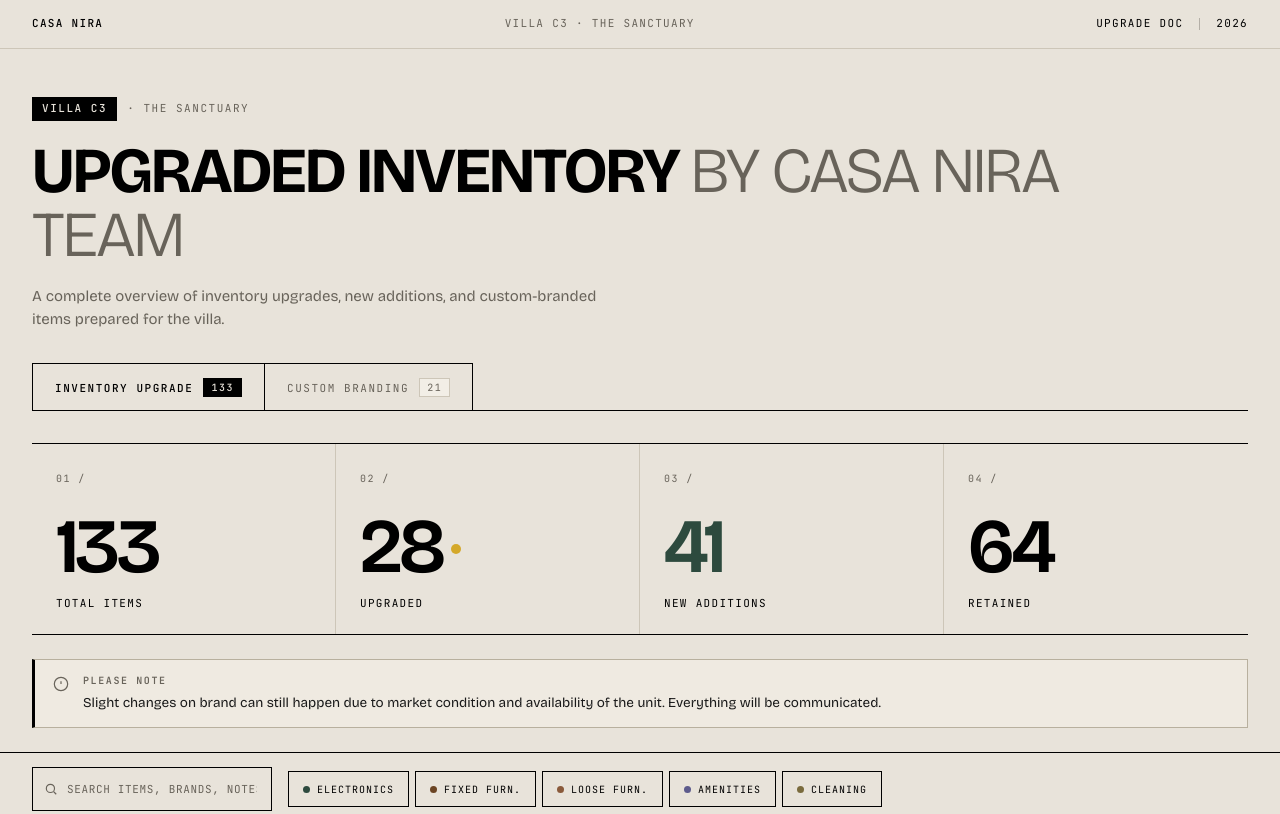
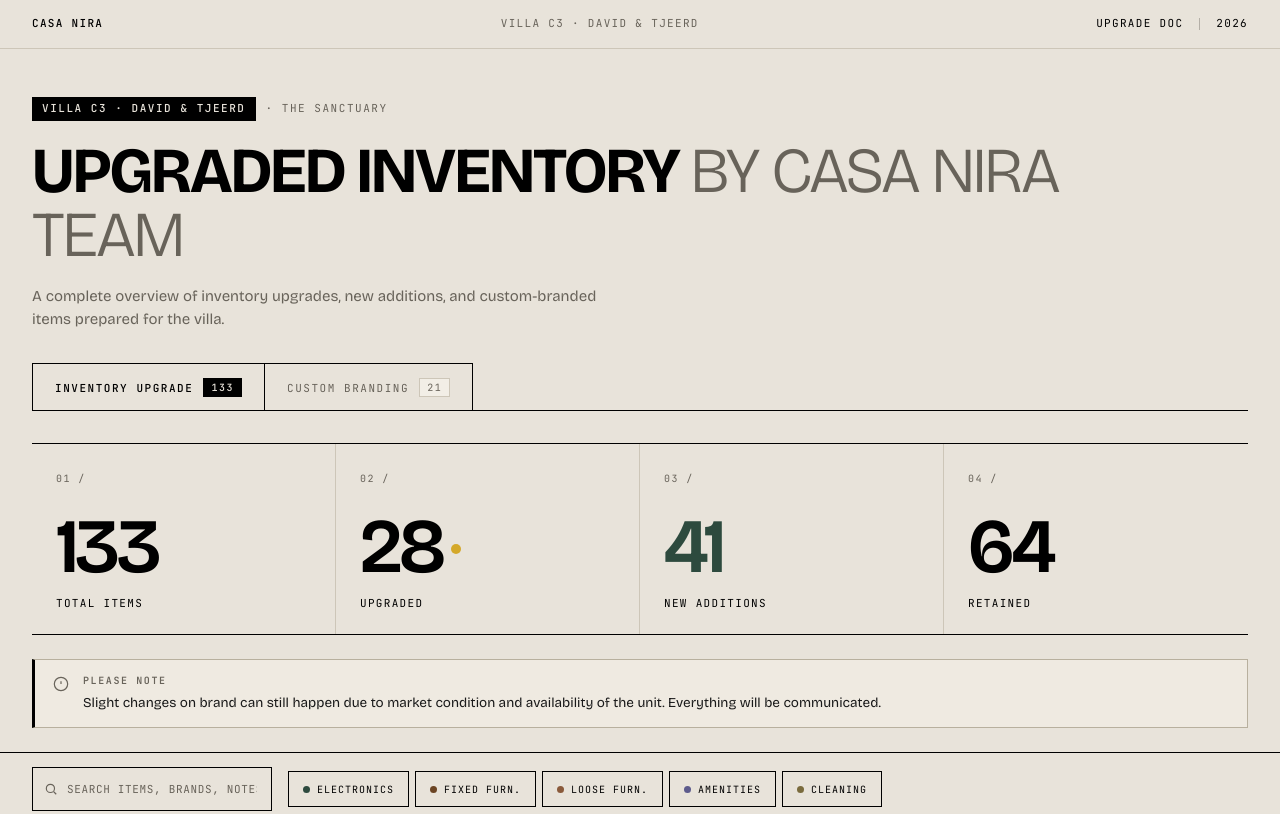
Before and after one commit to casanirauluwatu/inventory-casanira-c3, a plain HTML site: page index.html in a window 1280 px wide. Shown: the top 814 px of the page. Drawn offline with nearby package versions, Linux system fonts and the light colour scheme.

Commit message:
Set C3 owner and estate name: The Sanctuary C3 · David & Tjeerd
Confirmed by the team. Applied to all four identity points (title bar,
hero pill, footer, data-block comment), matching the C7 and C1 pattern
of VILLA <unit> · <OWNER> with the estate as the trailing tag.

PT Alchemy Estate Group is the contracting entity in the furnishing
agreement, not the owner name for the document — hence the earlier
placeholder. Also closes the 'The Sanctuary' naming query, which the
team confirmed.

Ampersand escaped as &amp; in markup; verified it decodes to a single
'&' in the rendered pill, top bar and footer.

Co-Authored-By: Claude Opus 4.8 <noreply@anthropic.com>

```diff
--- a/index.html
+++ b/index.html
@@ -1165,7 +1165,7 @@
 
 <div class="topbar" role="banner">
   <div class="brand">CASA NIRA</div>
-  <div class="center">VILLA C3 · THE SANCTUARY</div>
+  <div class="center">VILLA C3 · DAVID &amp; TJEERD</div>
   <div class="right">
     <span>UPGRADE DOC</span>
     <span class="divider" aria-hidden="true"></span>
@@ -1175,7 +1175,7 @@
 
 <header class="header">
   <div class="header-tag">
-    <span class="villa-pill">VILLA C3</span>
+    <span class="villa-pill">VILLA C3 · DAVID &amp; TJEERD</span>
     <span>· THE SANCTUARY</span>
   </div>
   <h1>Upgraded Inventory <span class="by">by Casa Nira Team</span></h1>
@@ -1334,7 +1334,7 @@
   <div class="site-foot-inner">
     <div class="foot-block">
       <div class="foot-label">VILLA</div>
-      <div class="foot-value">Casa Nira · Villa C3<br/>The Sanctuary · Uluwatu</div>
+      <div class="foot-value">Casa Nira · Villa C3 · David &amp; Tjeerd<br/>The Sanctuary · Uluwatu</div>
     </div>
     <div class="foot-block">
       <div class="foot-label">DOCUMENT</div>
@@ -1350,7 +1350,7 @@
 
 <script>
 /* ══════════════════════════════════════════════════════════
-   INVENTORY DATA — Villa C3 · The Sanctuary 3BR
+   INVENTORY DATA — Villa C3 David & Tjeerd · The Sanctuary 3BR
    Baseline verified against 'Unit C3 | Casa Nira - Draft Furnishing Agreement.pdf' (Annex I, CN-C3-FURN-001)
    ══════════════════════════════════════════════════════════ */
 const ITEMS = [
```
Also changed, not shown: 1 other file.
